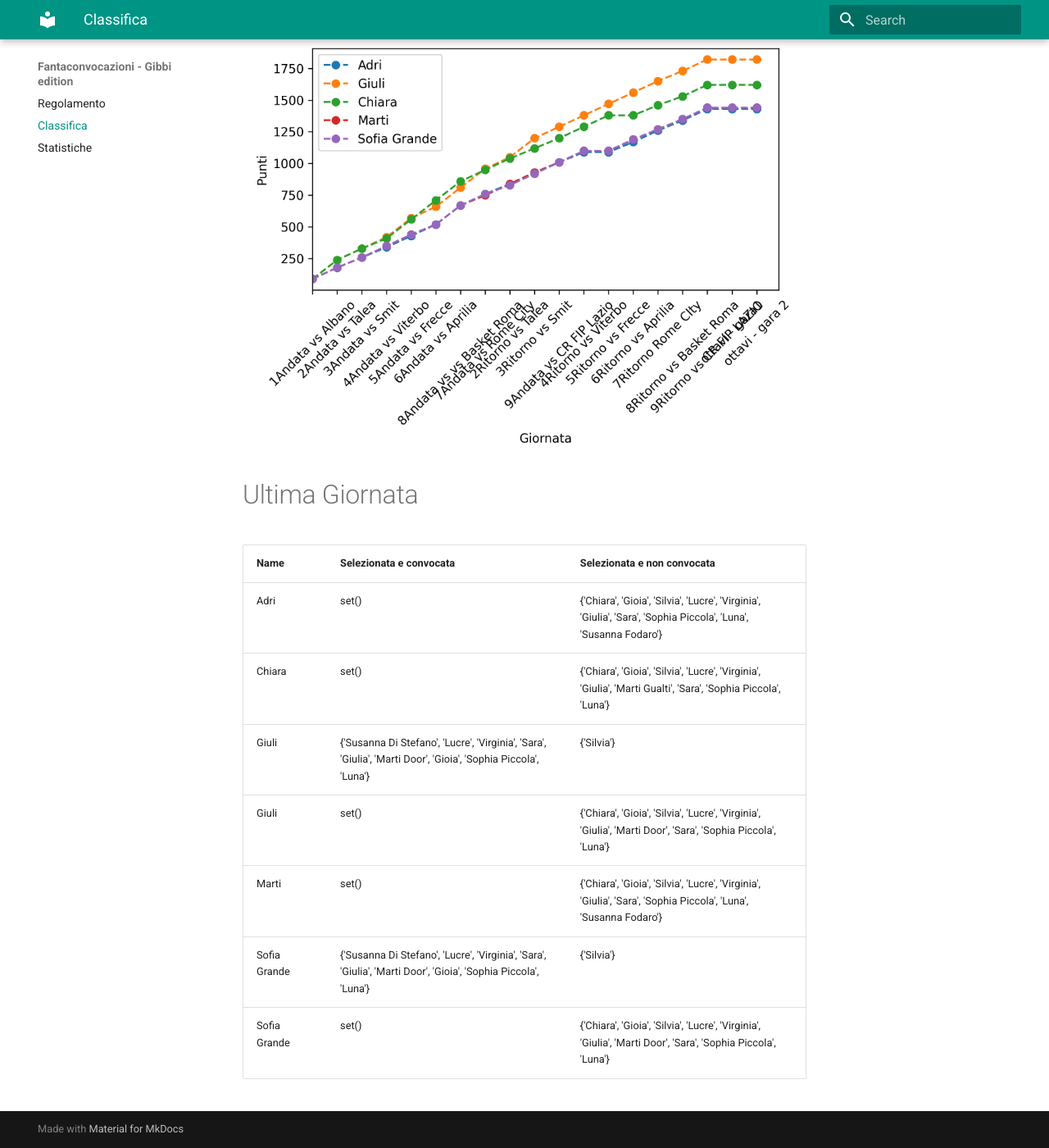
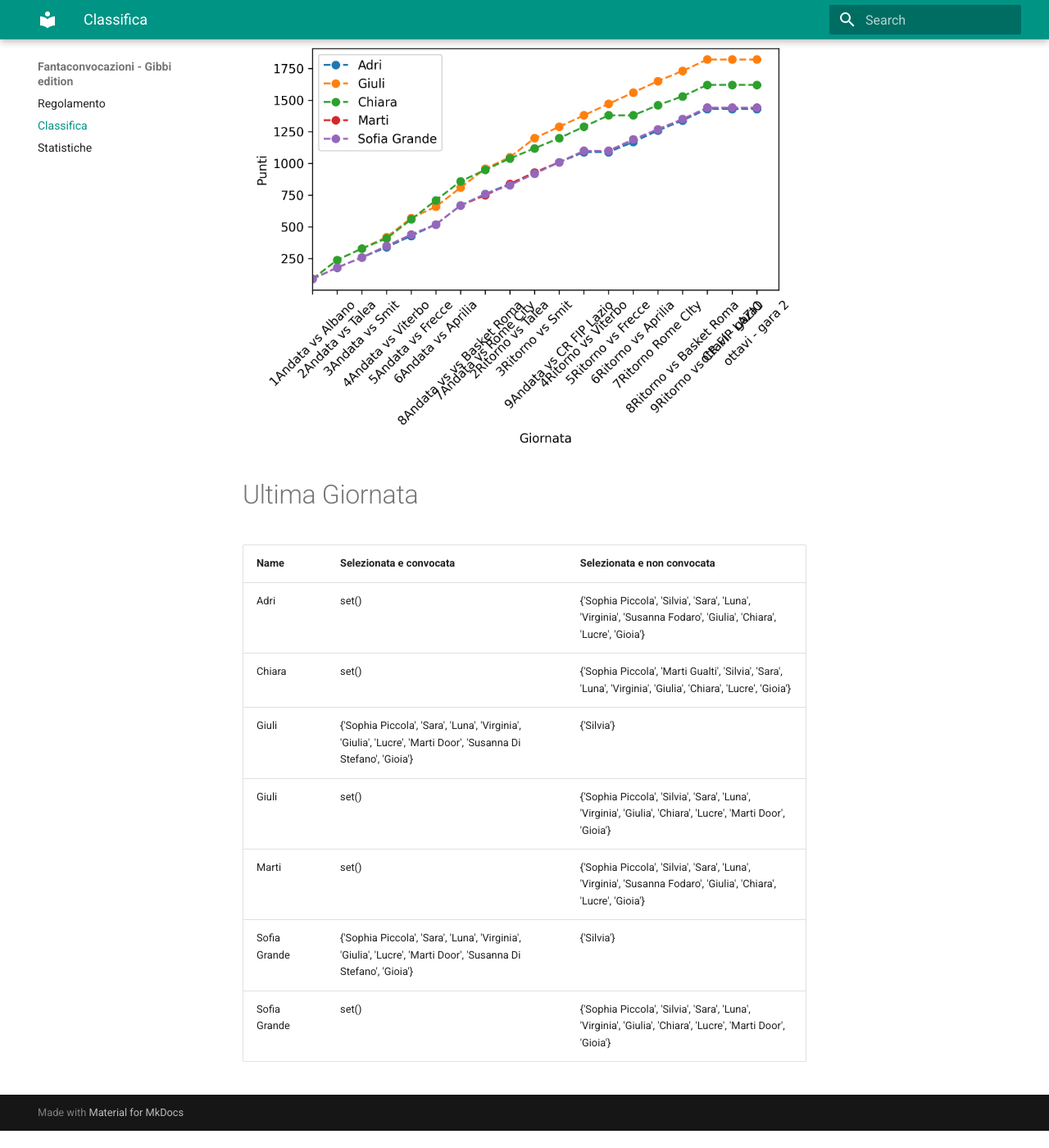
Before and after one commit to martinig94/fantagibbi, an MkDocs documentation site: the page built from docs/Classifica.md, in a window 1280 px wide and 1400 px high, scrolled down 565 px. Shown: the whole window at 82% size. Built offline with MkDocs 1.6.1 and Material for MkDocs 9.7.7, drawn with Linux system fonts in a browser that asks for light colours; after the commit the page ends 1944 px from its top, so only the background shows below that.

Commit message:
Auto-update from main.py

```diff
--- a/docs/Classifica.md
+++ b/docs/Classifica.md
@@ -18,11 +18,11 @@
 <!-- START_TABLE CORRECT -->
 | Name         | Selezionata e convocata                                                                                        | Selezionata e non convocata                                                                                      |
 |:-------------|:---------------------------------------------------------------------------------------------------------------|:-----------------------------------------------------------------------------------------------------------------|
-| Adri         | set()                                                                                                          | {'Chiara', 'Gioia', 'Silvia', 'Lucre', 'Virginia', 'Giulia', 'Sara', 'Sophia Piccola', 'Luna', 'Susanna Fodaro'} |
-| Chiara       | set()                                                                                                          | {'Chiara', 'Gioia', 'Silvia', 'Lucre', 'Virginia', 'Giulia', 'Marti Gualti', 'Sara', 'Sophia Piccola', 'Luna'}   |
-| Giuli        | {'Susanna Di Stefano', 'Lucre', 'Virginia', 'Sara', 'Giulia', 'Marti Door', 'Gioia', 'Sophia Piccola', 'Luna'} | {'Silvia'}                                                                                                       |
-| Giuli        | set()                                                                                                          | {'Chiara', 'Gioia', 'Silvia', 'Lucre', 'Virginia', 'Giulia', 'Marti Door', 'Sara', 'Sophia Piccola', 'Luna'}     |
-| Marti        | set()                                                                                                          | {'Chiara', 'Gioia', 'Silvia', 'Lucre', 'Virginia', 'Giulia', 'Sara', 'Sophia Piccola', 'Luna', 'Susanna Fodaro'} |
-| Sofia Grande | {'Susanna Di Stefano', 'Lucre', 'Virginia', 'Sara', 'Giulia', 'Marti Door', 'Gioia', 'Sophia Piccola', 'Luna'} | {'Silvia'}                                                                                                       |
-| Sofia Grande | set()                                                                                                          | {'Chiara', 'Gioia', 'Silvia', 'Lucre', 'Virginia', 'Giulia', 'Marti Door', 'Sara', 'Sophia Piccola', 'Luna'}     |
+| Adri         | set()                                                                                                          | {'Sophia Piccola', 'Silvia', 'Sara', 'Luna', 'Virginia', 'Susanna Fodaro', 'Giulia', 'Chiara', 'Lucre', 'Gioia'} |
+| Chiara       | set()                                                                                                          | {'Sophia Piccola', 'Marti Gualti', 'Silvia', 'Sara', 'Luna', 'Virginia', 'Giulia', 'Chiara', 'Lucre', 'Gioia'}   |
+| Giuli        | {'Sophia Piccola', 'Sara', 'Luna', 'Virginia', 'Giulia', 'Lucre', 'Marti Door', 'Susanna Di Stefano', 'Gioia'} | {'Silvia'}                                                                                                       |
+| Giuli        | set()                                                                                                          | {'Sophia Piccola', 'Silvia', 'Sara', 'Luna', 'Virginia', 'Giulia', 'Chiara', 'Lucre', 'Marti Door', 'Gioia'}     |
+| Marti        | set()                                                                                                          | {'Sophia Piccola', 'Silvia', 'Sara', 'Luna', 'Virginia', 'Susanna Fodaro', 'Giulia', 'Chiara', 'Lucre', 'Gioia'} |
+| Sofia Grande | {'Sophia Piccola', 'Sara', 'Luna', 'Virginia', 'Giulia', 'Lucre', 'Marti Door', 'Susanna Di Stefano', 'Gioia'} | {'Silvia'}                                                                                                       |
+| Sofia Grande | set()                                                                                                          | {'Sophia Piccola', 'Silvia', 'Sara', 'Luna', 'Virginia', 'Giulia', 'Chiara', 'Lucre', 'Marti Door', 'Gioia'}     |
 <!-- END_TABLE CORRECT -->
```
